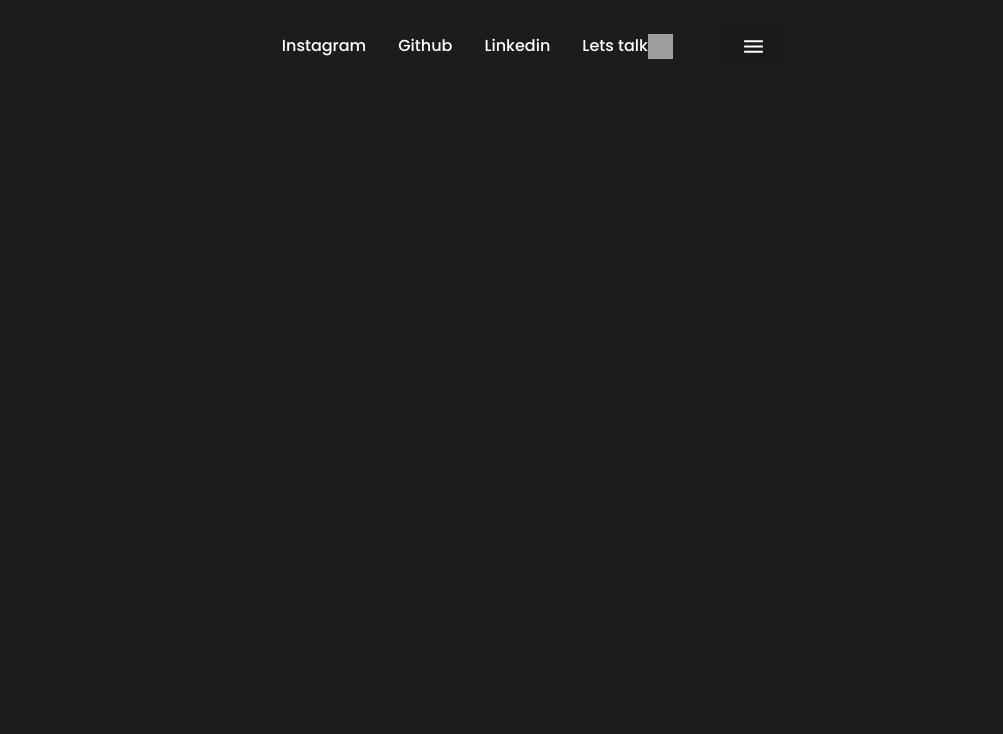
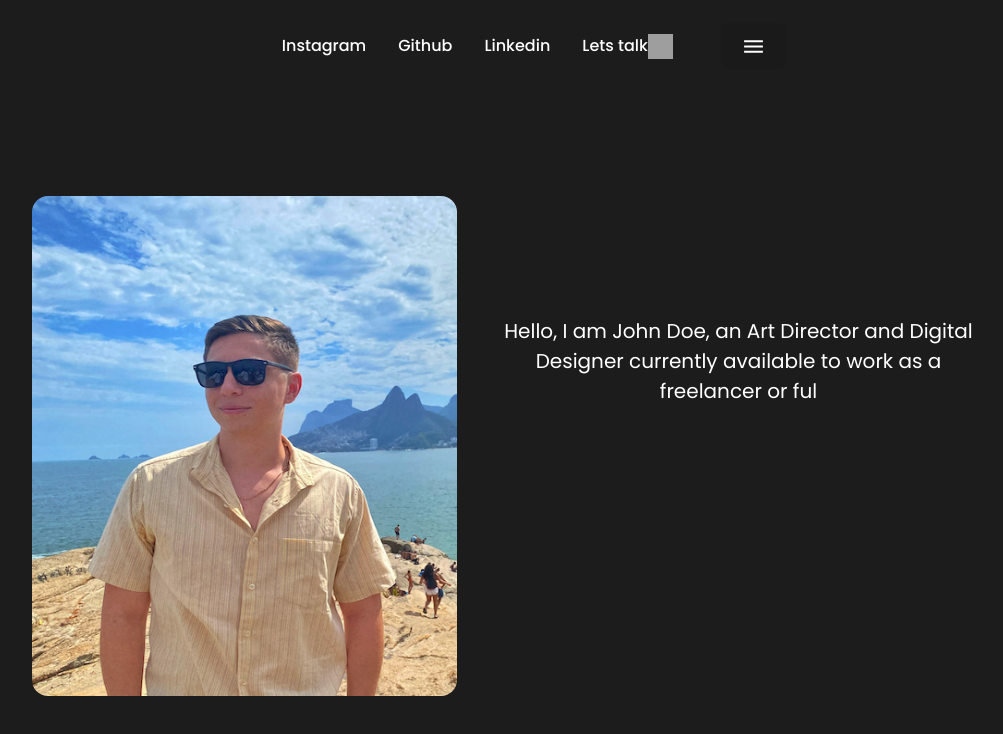
Before and after one commit to rhayann1337/new-portfolio, a React (Vite) app: page / in a window 1280 px wide. Shown: the top 734 px of the page, without its empty margins (114-1117 px from the left). Built offline with nearby package versions, Linux system fonts and the light colour scheme; grey boxes are pictures that could not be loaded.

Commit message:
creating animated description

```diff
--- a/src/pages/Home/Home.tsx
+++ b/src/pages/Home/Home.tsx
@@ -1,12 +1,38 @@
-import React, { useState } from "react";
-import { Header, ModalContent, ContainerHome, Icon } from "./styles";
+import React, { useEffect, useState } from "react";
+import {
+  Header,
+  ModalContent,
+  ContainerHome,
+  Icon,
+  Photo,
+  Description,
+} from "./styles";
 import MenuIcon from "../../assets/menuIcon.svg";
 import { Box, Modal } from "@mui/material";
 import { isMobile } from "react-device-detect";
 import CloseIcon from "@mui/icons-material/Close";
+import ProfilePhoto from "../../assets/profile.png";
 
 export const Home: React.FC = () => {
   const [showMenu, setShowMenu] = useState(false);
+
+  const text =
+    "Hello, I am John Doe, an Art Director and Digital Designer currently available to work as a freelancer or full-time. Lorem ipsum dolor sit amet, consectetur adipiscing elit. Lorem ipsum dolor sit amet, consectetur adipiscing elit.";
+  const [displayText, setDisplayText] = useState("");
+  const [charIndex, setCharIndex] = useState(0);
+
+  useEffect(() => {
+    const intervalId = setInterval(() => {
+      if (charIndex < text.length) {
+        setDisplayText(displayText + text.charAt(charIndex));
+        setCharIndex(charIndex + 1);
+      } else {
+        clearInterval(intervalId);
+      }
+    }, 50);
+
+    return () => clearInterval(intervalId);
+  }, [charIndex, text, displayText]);
 
   return (
     <div>
@@ -57,7 +83,14 @@ export const Home: React.FC = () => {
           </Box>
         </Modal>
       </Header>
-      <ContainerHome></ContainerHome>
+      <ContainerHome>
+        <Photo>
+          <img src={ProfilePhoto} alt="ProfilePhoto" />
+        </Photo>
+        <Description>
+          <p>{displayText}</p>
+        </Description>
+      </ContainerHome>
     </div>
   );
 };
--- a/src/pages/Home/styles.ts
+++ b/src/pages/Home/styles.ts
@@ -85,5 +85,75 @@ export const Icon = styled.div`
 
 export const ContainerHome = styled.div`
   width: 100%;
-  height: 100%;
+  height: calc(100vh - 58px);
+  display: flex;
+  justify-content: center;
+  align-items: center;
+
+  @media (min-width: 767px) {
+    height: calc(100vh - 92px);
+  }
 `;
+
+export const Photo = styled.div`
+  display: flex;
+  width: 340px;
+  height: 400px;
+
+  img {
+    width: 340px;
+    height: 400px;
+    border-radius: 16px;
+    transition: opacity 1s;
+  }
+
+  img:hover {
+    opacity: 0.5;
+  }
+
+  @media (min-width: 767px) {
+    width: 425px;
+    height: 500px;
+
+    img {
+      width: 425px;
+      height: 500px;
+    }
+  }
+`;
+
+export const Description = styled.div`
+  height: 300px;
+  padding: 0 32px;
+  max-width: 500px;
+  min-width: 500px;
+
+  p {
+    min-width: 500px;
+    font-size: 20px;
+    overflow: hidden;
+    padding-right: 10px;
+    color: #ffffff;
+    animation: typing 3.5s steps(40, end), blink-caret 0.75s step-end infinite;
+  }
+
+  @keyframes typing {
+    from {
+      width: 0;
+    }
+    to {
+      width: 100%;
+    }
+  }
+
+  /* The typewriter cursor effect */
+  @keyframes blink-caret {
+    from,
+    to {
+      border-color: transparent;
+    }
+    50% {
+      border-color: orange;
+    }
+  }
+`;
```
Also changed, not shown: src/assets/profile.png (added), 1 other file (tests, documents, lock files or other folders).
